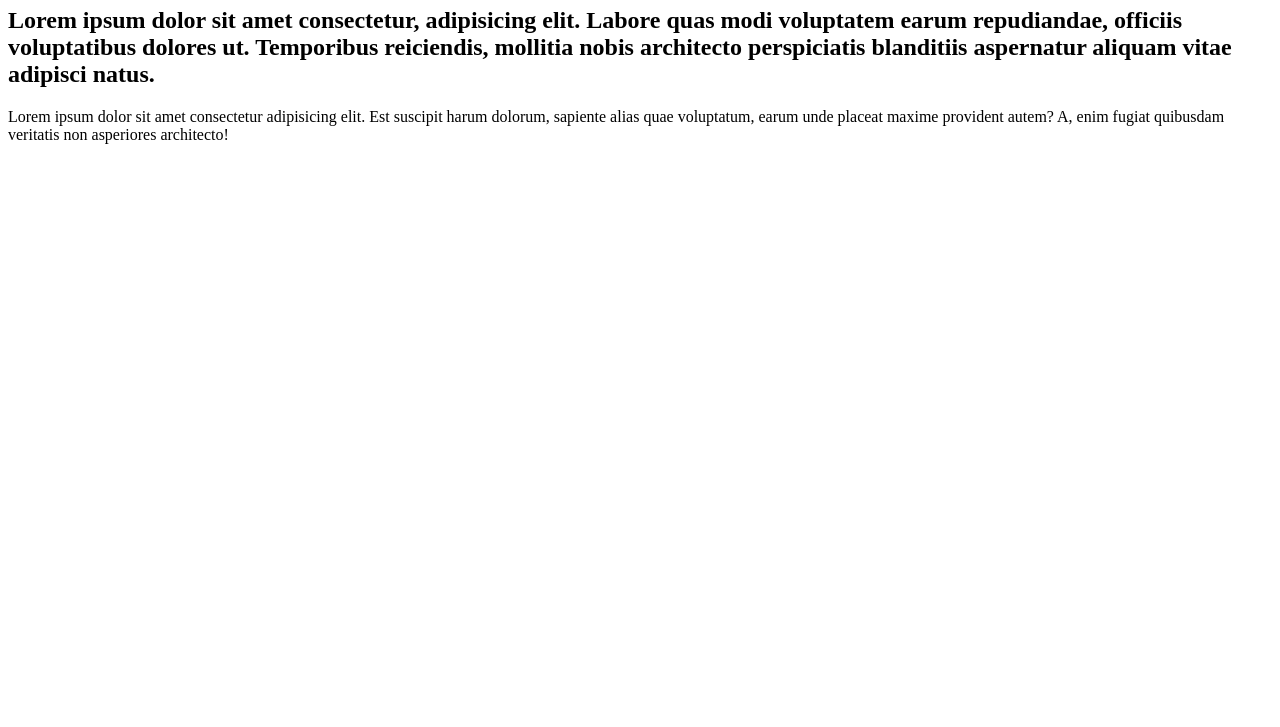
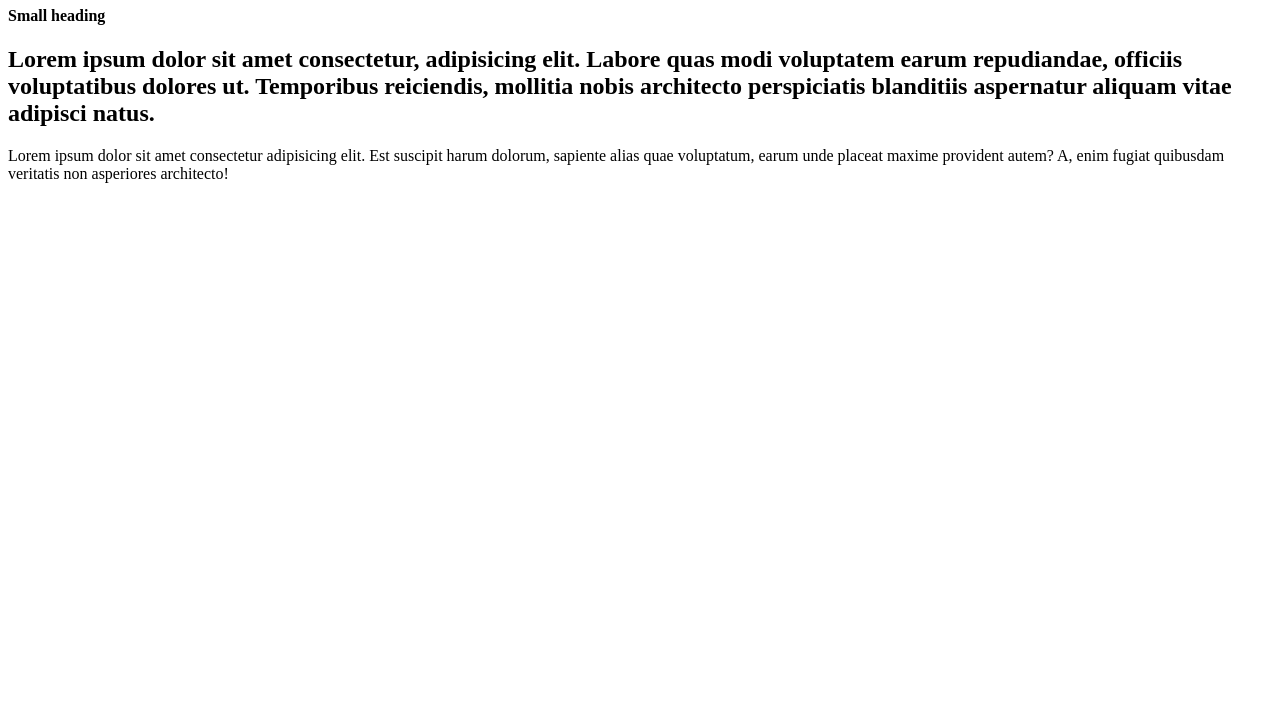
Before and after one commit to jayvadgama/Dictator-Lt-Workflow, a plain HTML site: page index.html in a window 1280 px wide. Shown: the part 73-800 px from the top of the page. Drawn offline with Linux system fonts and the light colour scheme.

Commit message:
Update index.html
small heading

```diff
--- a/index.html
+++ b/index.html
@@ -7,6 +7,7 @@
   </head>
   <body>
     <h1>Heading One</h1>
+    <h4>Small heading</h4>
     <h2>
       Lorem ipsum dolor sit amet consectetur, adipisicing elit. Labore quas modi
       voluptatem earum repudiandae, officiis voluptatibus dolores ut. Temporibus
```
